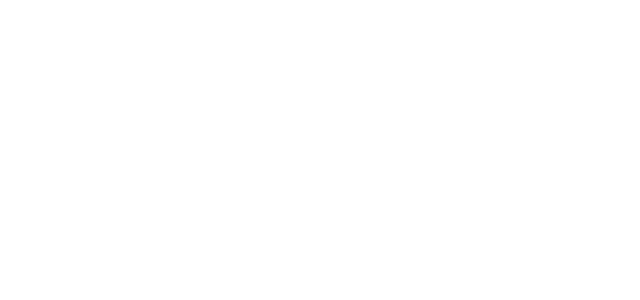
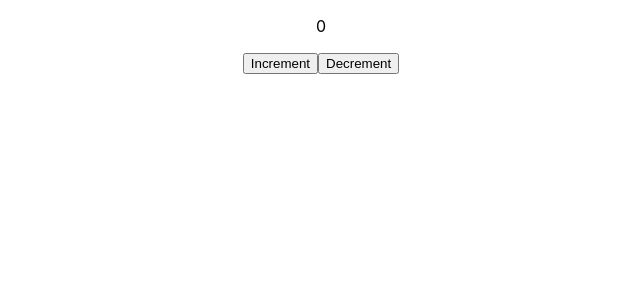
Before and after one commit to akhdanpangestuajiwidodo/counter-app, a React (Create React App) app: page / in a window 1280 px wide. Shown: the top 300 px of the page, without its empty margins (319-959 px from the left). Built offline with nearby package versions, Linux system fonts and the light colour scheme.

Commit message:
Membuat tampilan dan fungsi counter

```diff
--- a/src/App.tsx
+++ b/src/App.tsx
@@ -1,11 +1,13 @@
 import React from 'react';
 import logo from './logo.svg';
 import './App.css';
+import './ui/function_component/CounterFunction'
+import {CounterFunction} from './ui/function_component/CounterFunction';
 
 function App() {
   return (
     <div className="App">
-
+      <CounterFunction />
     </div>
   );
 }
--- a/src/ui/function_component/CounterFunction.tsx
+++ b/src/ui/function_component/CounterFunction.tsx
@@ -0,0 +1,29 @@
+import React, {useState} from "react";
+
+function CounterFunction(){
+
+    // Hook useState
+    const [count, setCount] = useState(0);
+
+    //Fungsi untuk penambahan
+    const addition = () => setCount(count + 1);
+
+    //Fungsi untuk pengurangan
+    const subtraction = () => setCount(count - 1);
+
+    return (
+    <div>
+      <p> {count} </p>
+      <button onClick={addition}>
+        Increment
+      </button>
+      <button onClick={subtraction}>
+        Decrement
+      </button>
+    </div>
+  );
+
+}
+
+
+export {CounterFunction};
```
